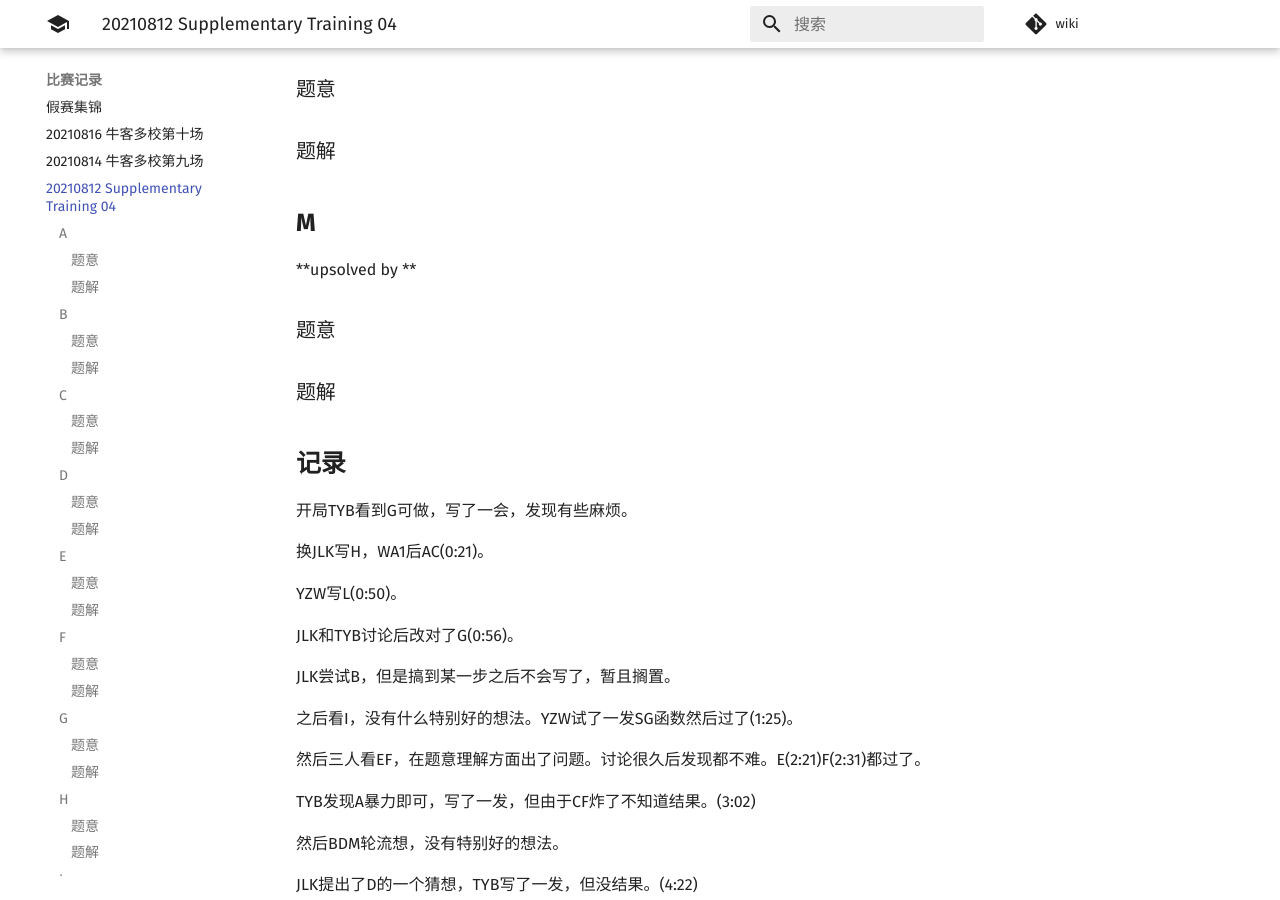
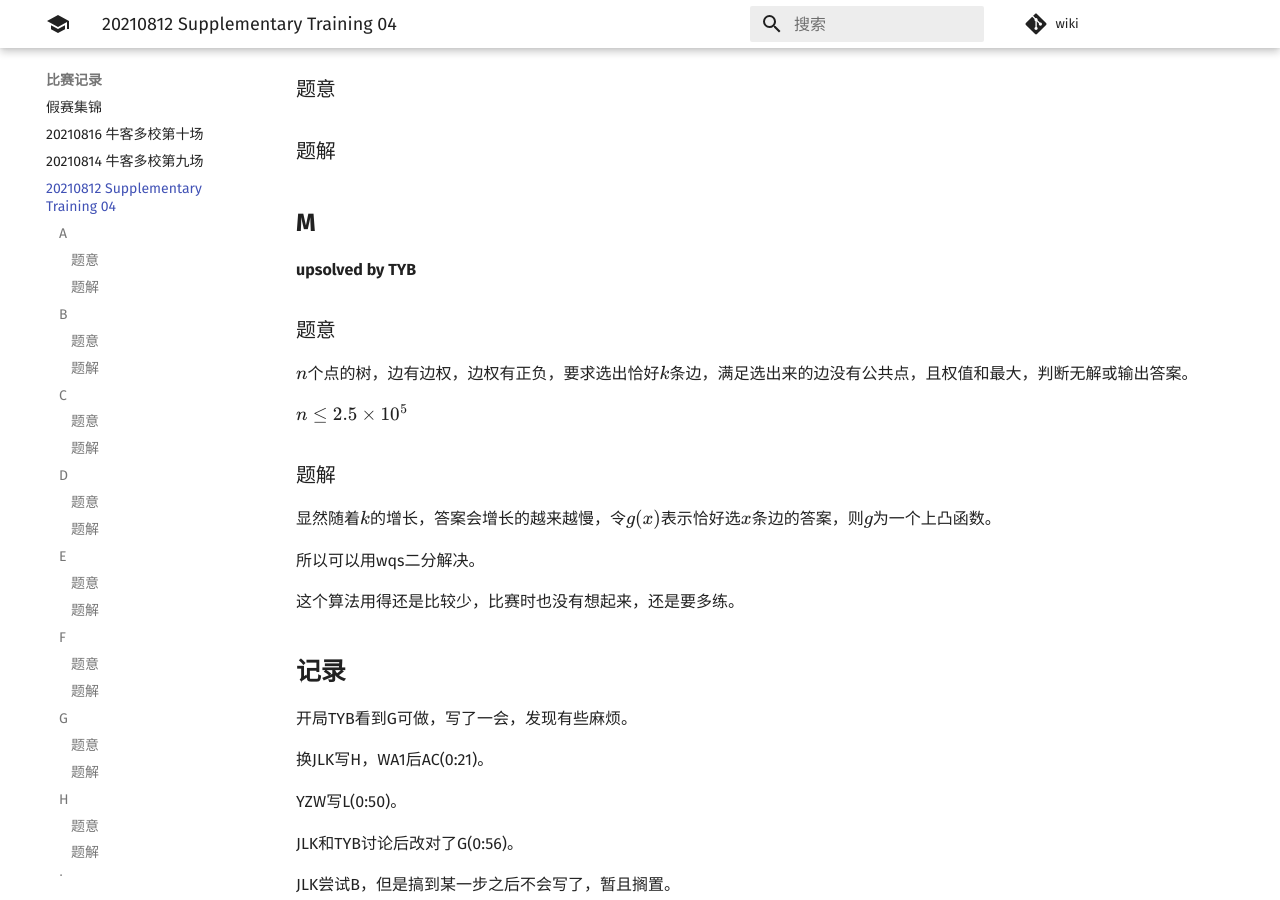
Before and after one commit to PoorMath/PoorMath.github.io, an MkDocs documentation site: the page built from docs/contest/20210812 Supplementary Training 04.md, in a window 1280 px wide and 900 px high, scrolled down 4801 px. Built offline with MkDocs 1.6.1 and Material for MkDocs 9.7.7, drawn with Linux system fonts in a browser that asks for light colours; comment, search, counter and statistics services are not loaded.

Commit message:
Update 20210812 Supplementary Training 04.md

```diff
--- a/docs/contest/20210812 Supplementary Training 04.md
+++ b/docs/contest/20210812 Supplementary Training 04.md
@@ -190,13 +190,21 @@ $O(n\log\sum H_i+(R-L+1)\log(R-L+1))$
 
 ## **M**
 
-**upsolved by **
+**upsolved by TYB**
 
 ### 题意
 
+$n$个点的树，边有边权，边权有正负，要求选出恰好$k$条边，满足选出来的边没有公共点，且权值和最大，判断无解或输出答案。
 
+$n\le2.5\times10^5$
 
 ### 题解
+
+显然随着$k$的增长，答案会增长的越来越慢，令$g(x)$表示恰好选$x$条边的答案，则$g$为一个上凸函数。
+
+所以可以用wqs二分解决。
+
+这个算法用得还是比较少，比赛时也没有想起来，还是要多练。
 
 ## **记录**
 
```
Also changed, not shown: other parts of docs/contest/20210812 Supplementary Training 04.md (+1 -1 lines).
